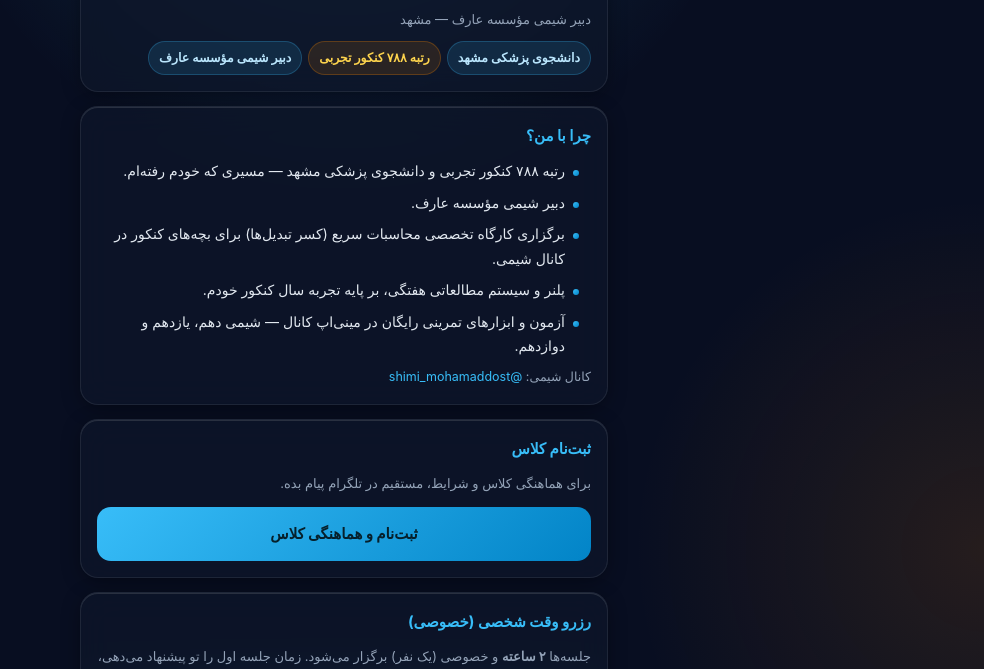
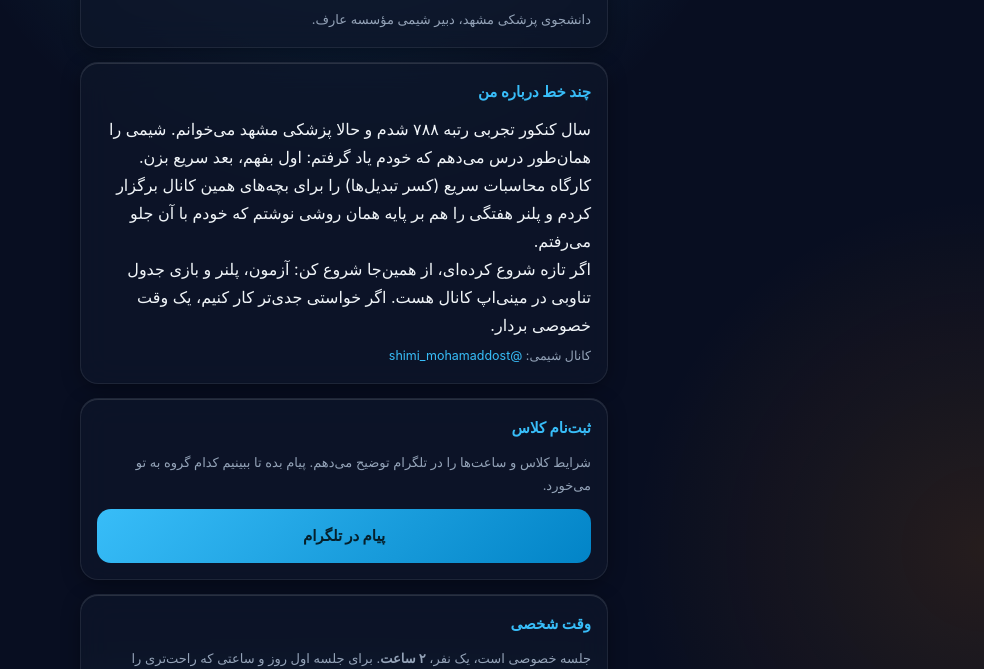
Before and after one commit to MrRooobooot/shimi-app, a plain HTML site: page book.html in a window 1280 px wide. Shown: the part 131-800 px from the top of the page, without its empty margins (296-1280 px from the left). Drawn offline with Linux system fonts and the light colour scheme.

Commit message:
copy(book): rewrite page text in a human voice
- hero carried three fact chips and the trust list repeated the same three facts
  verbatim; facts now appear once, told as prose.
- 'چرا با من؟' rhetorical header -> 'چند خط درباره من' with first-person sentences.
- removed em dash, 'رایگان' claim with no source, and slogan tails; varied rhythm.
- softened form/status messages; dropped now-unused .facts styles.

```diff
--- a/book.html
+++ b/book.html
@@ -33,10 +33,7 @@
   h1{font-size:19px; line-height:1.6; margin-bottom:6px}
   h2{font-size:15px; margin-bottom:10px; color:var(--accent)}
   .sub{color:var(--hint); font-size:13px}
-  .facts{display:flex; flex-wrap:wrap; gap:6px; margin-top:10px}
-  .facts span{font-size:12.5px; font-weight:700; padding:5px 10px; border-radius:999px;
               background:rgba(56,189,248,.12); border:1px solid rgba(56,189,248,.25); color:#BAE6FD}
-  .facts span.gold{background:rgba(217,119,6,.14); border-color:rgba(217,119,6,.3); color:#FCD34D}
   ul{margin:0 10px 0 0; padding:0}
   li{font-size:14px; margin-bottom:7px; list-style:none; position:relative; padding-right:16px; color:#E2E8F0}
   li:before{content:""; position:absolute; right:2px; top:11px; width:6px; height:6px; border-radius:50%;
@@ -75,36 +72,26 @@
 
 <div class="card">
   <h1>الهه محمددوست</h1>
-  <p class="sub">دبیر شیمی مؤسسه عارف — مشهد</p>
-  <div class="facts">
-    <span>دانشجوی پزشکی مشهد</span>
-    <span class="gold">رتبه ۷۸۸ کنکور تجربی</span>
-    <span>دبیر شیمی مؤسسه عارف</span>
-  </div>
+  <p class="sub">دانشجوی پزشکی مشهد، دبیر شیمی مؤسسه عارف.</p>
 </div>
 
 <div class="card">
-  <h2>چرا با من؟</h2>
-  <ul>
-    <li>رتبه ۷۸۸ کنکور تجربی و دانشجوی پزشکی مشهد — مسیری که خودم رفته‌ام.</li>
-    <li>دبیر شیمی مؤسسه عارف.</li>
-    <li>برگزاری کارگاه تخصصی محاسبات سریع (کسر تبدیل‌ها) برای بچه‌های کنکور در کانال شیمی.</li>
-    <li>پلنر و سیستم مطالعاتی هفتگی، بر پایه تجربه سال کنکور خودم.</li>
-    <li>آزمون و ابزارهای تمرینی رایگان در مینی‌اپ کانال — شیمی دهم، یازدهم و دوازدهم.</li>
-  </ul>
+  <h2>چند خط درباره من</h2>
+  <p>سال کنکور تجربی رتبه ۷۸۸ شدم و حالا پزشکی مشهد می‌خوانم. شیمی را همان‌طور درس می‌دهم که خودم یاد گرفتم: اول بفهم، بعد سریع بزن. کارگاه محاسبات سریع (کسر تبدیل‌ها) را برای بچه‌های همین کانال برگزار کردم و پلنر هفتگی را هم بر پایه همان روشی نوشتم که خودم با آن جلو می‌رفتم.</p>
+  <p>اگر تازه شروع کرده‌ای، از همین‌جا شروع کن: آزمون، پلنر و بازی جدول تناوبی در مینی‌اپ کانال هست. اگر خواستی جدی‌تر کار کنیم، یک وقت خصوصی بردار.</p>
   <div class="note">کانال شیمی: <a href="https://t.me/shimi_mohamaddost" style="color:var(--accent);text-decoration:none">@shimi_mohamaddost</a></div>
 </div>
 
 <div class="card">
   <h2>ثبت‌نام کلاس</h2>
-  <p class="sub">برای هماهنگی کلاس و شرایط، مستقیم در تلگرام پیام بده.</p>
+  <p class="sub">شرایط کلاس و ساعت‌ها را در تلگرام توضیح می‌دهم. پیام بده تا ببینیم کدام گروه به تو می‌خورد.</p>
   <div style="height:12px"></div>
-  <a class="btn btn-main" href="https://t.me/Elahe_md1383">ثبت‌نام و هماهنگی کلاس</a>
+  <a class="btn btn-main" href="https://t.me/Elahe_md1383">پیام در تلگرام</a>
 </div>
 
 <div class="card">
-  <h2>رزرو وقت شخصی (خصوصی)</h2>
-  <p class="sub">جلسه‌ها <b>۲ ساعته</b> و خصوصی (یک نفر) برگزار می‌شود. زمان جلسه اول را تو پیشنهاد می‌دهی، من بررسی و نهایی می‌کنم و همین صفحه زمان تأییدشده را نشان می‌دهد.</p>
+  <h2>وقت شخصی</h2>
+  <p class="sub">جلسه خصوصی است، یک نفر، <b>۲ ساعت</b>. برای جلسه اول روز و ساعتی که راحت‌تری را بنویس. اگر آن ساعت پر باشد نزدیک‌ترین گزینه را پیشنهاد می‌دهم؛ زمان نهایی را همین صفحه نشان می‌دهد.</p>
 
   <form id="bookForm">
     <label for="name">نام و نام خانوادگی</label>
@@ -123,19 +110,19 @@
     <input id="contact" name="contact" required minlength="3" maxlength="40" placeholder="مثال: @username یا ۰۹۱۲۳۴۵۶۷۸۹" dir="ltr">
 
     <label for="topic">موضوع درخواستی</label>
-    <textarea id="topic" name="topic" required minlength="3" maxlength="200" placeholder="مثال: استوکیومتری و محلول‌ها — مشکل در تبدیل‌ها"></textarea>
+    <textarea id="topic" name="topic" required minlength="3" maxlength="200" placeholder="مثال: استوکیومتری و محلول‌ها، مشکل در تبدیل‌ها"></textarea>
 
     <label for="prefer">روز و ساعت پیشنهادی برای جلسه اول</label>
     <input id="prefer" name="prefer" required minlength="3" maxlength="100" placeholder="مثال: پنجشنبه ۱۸ تا ۲۰">
 
     <div style="height:14px"></div>
-    <button class="btn btn-main" type="submit" id="submitBtn">ثبت درخواست وقت</button>
+    <button class="btn btn-main" type="submit" id="submitBtn">ارسال درخواست وقت</button>
     <div class="msg" id="formMsg"></div>
   </form>
 
   <div id="refBox" style="display:none; margin-top:14px">
     <div class="status-row"><b>کد پیگیری</b><span><code id="refCode"></code></span></div>
-    <div class="note">این کد را نگه دار. لینک وضعیت:
+    <div class="note">کد را نگه دار. وضعیت را از این لینک ببین:
       <a id="refLink" href="#" style="color:var(--accent);text-decoration:none">صفحه وضعیت وقت من</a>
     </div>
   </div>
@@ -179,7 +166,7 @@ if (ref) {
         row("زمان نهایی جلسه", d.time || "هنوز تعیین نشده")
       );
     })
-    .catch(() => { box.textContent = "ارتباط برقرار نشد. بعداً دوباره امتحان کن."; });
+    .catch(() => { box.textContent = "ارتباط برقرار نشد. یک بار دیگر امتحان کن."; });
 }
 
 const form = document.getElementById("bookForm");
@@ -199,7 +186,7 @@ form.addEventListener("submit", async (e) => {
     const d = await r.json();
     if (!d.ok) throw new Error(d.error || "failed");
     msg.className = "msg ok";
-    msg.textContent = "درخواستت ثبت شد. زمان پیشنهادی‌ات بررسی می‌شود و نتیجه در همین صفحه (لینک وضعیت) دیده می‌شود.";
+    msg.textContent = "درخواستت ثبت شد. زمان را می‌بینم و نتیجه را در صفحه وضعیت می‌نویسم.";
     form.reset();
     document.getElementById("refCode").textContent = d.id;
     const link = document.getElementById("refLink");
@@ -207,9 +194,9 @@ form.addEventListener("submit", async (e) => {
     document.getElementById("refBox").style.display = "block";
   } catch (err) {
     msg.className = "msg err";
-    msg.textContent = "ارسال نشد. همه فیلدها را کامل کن و دوباره امتحان کن.";
+    msg.textContent = "ارسال نشد. فیلدها را کامل کن و یک بار دیگر بزن.";
   } finally {
-    btn.disabled = false; btn.textContent = "ثبت درخواست وقت";
+    btn.disabled = false; btn.textContent = "ارسال درخواست وقت";
   }
 });
 </script>
```
